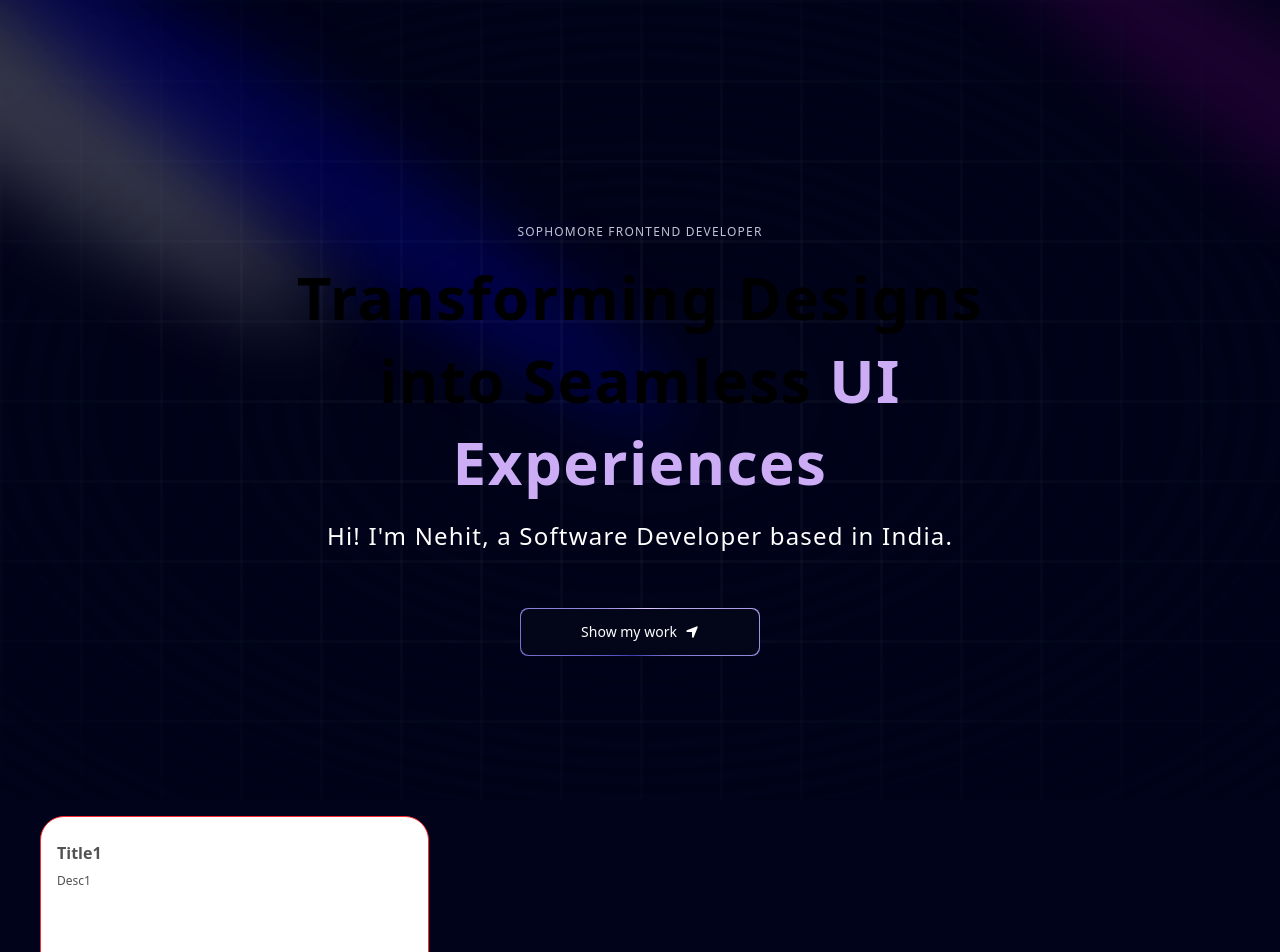
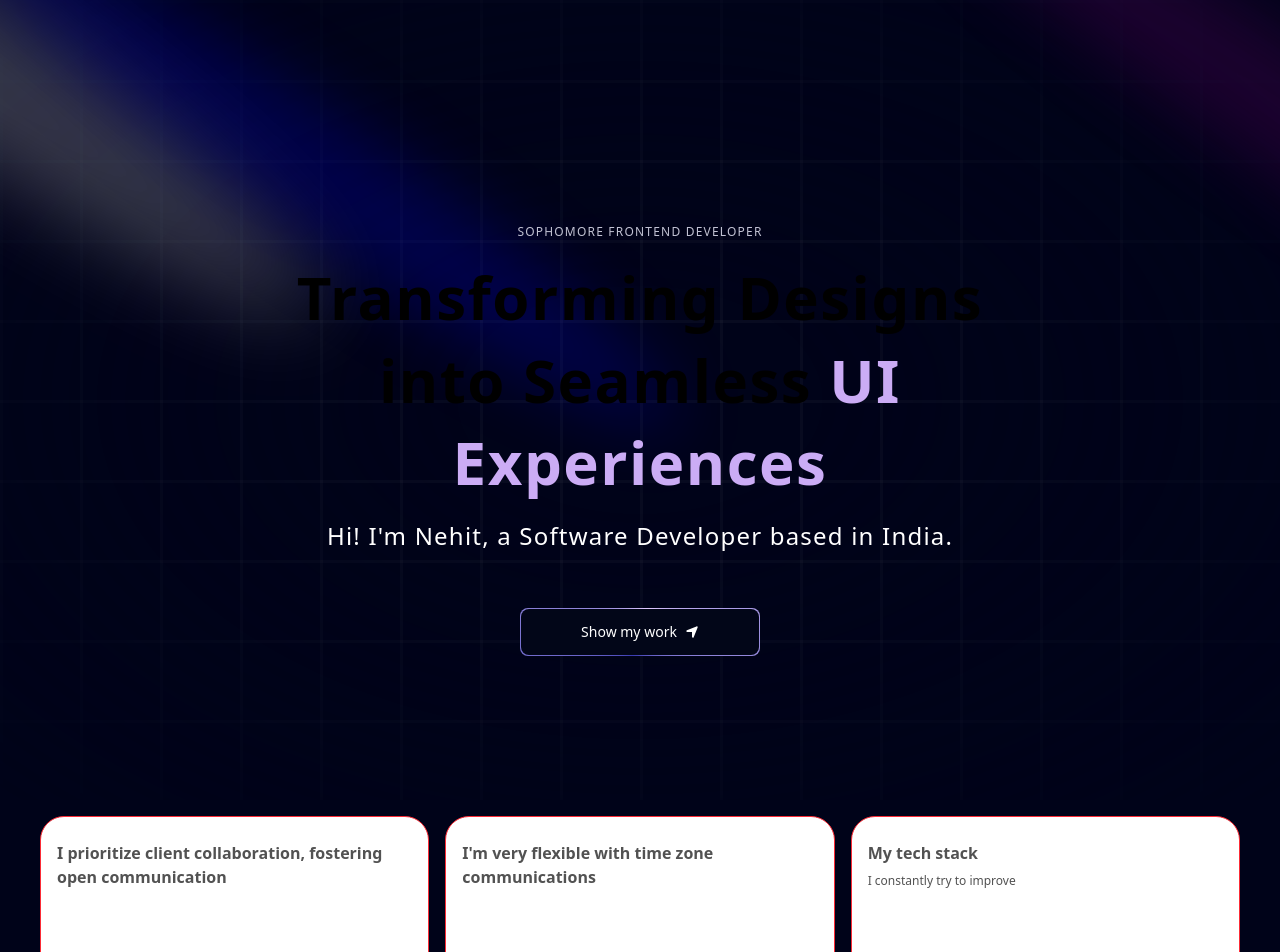
Before and after one commit to NehitPahuja/mini-portfolio, a Next.js app: page / in a window 1280 px wide. Shown: the top 952 px of the page. Built offline with nearby package versions, Linux system fonts and the light colour scheme.

Commit message:
fifth commit

```diff
--- a/components/Grid.tsx
+++ b/components/Grid.tsx
@@ -1,15 +1,15 @@
 import React from "react";
-import { BentoGrid } from "./ui/bento-grid";
-import { BentoGridItem } from "./ui/bento-grid";
+import { BentoGrid, BentoGridItem } from "./ui/bento-grid";
+import { gridItems } from "@/data";
 
 const Grid = () => {
     return (
         <section id="about">
             <BentoGrid>
-                {[{ title: "Title1", description: "Desc1", id: 1 }].map((item, i) => (
+                {gridItems.map((item) => (
                     <BentoGridItem
                         id={item.id}
-                        key={i}
+                        key={item.id}
                         title={item.title}
                         description={item.description}
                     />
--- /dev/null
+++ b/data/index.ts
@@ -0,0 +1,217 @@
+export const navItems = [
+    { name: "About", link: "#about" },
+    { name: "Projects", link: "#projects" },
+    { name: "Testimonials", link: "#testimonials" },
+    { name: "Contact", link: "#contact" },
+];
+
+export const gridItems = [
+    {
+        id: 1,
+        title: "I prioritize client collaboration, fostering open communication ",
+        description: "",
+        className: "lg:col-span-3 md:col-span-6 md:row-span-4 lg:min-h-[60vh]",
+        imgClassName: "w-full h-full",
+        titleClassName: "justify-end",
+        img: "/b1.svg",
+        spareImg: "",
+    },
+    {
+        id: 2,
+        title: "I'm very flexible with time zone communications",
+        description: "",
+        className: "lg:col-span-2 md:col-span-3 md:row-span-2",
+        imgClassName: "",
+        titleClassName: "justify-start",
+        img: "",
+        spareImg: "",
+    },
+    {
+        id: 3,
+        title: "My tech stack",
+        description: "I constantly try to improve",
+        className: "lg:col-span-2 md:col-span-3 md:row-span-2",
+        imgClassName: "",
+        titleClassName: "justify-center",
+        img: "",
+        spareImg: "",
+    },
+    {
+        id: 4,
+        title: "Tech enthusiast with a passion for development.",
+        description: "",
+        className: "lg:col-span-2 md:col-span-3 md:row-span-1",
+        imgClassName: "",
+        titleClassName: "justify-start",
+        img: "/grid.svg",
+        spareImg: "/b4.svg",
+    },
+
+    {
+        id: 5,
+        title: "Currently building a JS Animation library",
+        description: "The Inside Scoop",
+        className: "md:col-span-3 md:row-span-2",
+        imgClassName: "absolute right-0 bottom-0 md:w-96 w-60",
+        titleClassName: "justify-center md:justify-start lg:justify-center",
+        img: "/b5.svg",
+        spareImg: "/grid.svg",
+    },
+    {
+        id: 6,
+        title: "Do you want to start a project together?",
+        description: "",
+        className: "lg:col-span-2 md:col-span-3 md:row-span-1",
+        imgClassName: "",
+        titleClassName: "justify-center md:max-w-full max-w-60 text-center",
+        img: "",
+        spareImg: "",
+    },
+];
+
+export const projects = [
+    {
+        id: 1,
+        title: "3D Solar System Planets to Explore",
+        des: "Explore the wonders of our solar system with this captivating 3D simulation of the planets using Three.js.",
+        img: "/p1.svg",
+        iconLists: ["/re.svg", "/tail.svg", "/ts.svg", "/three.svg", "/fm.svg"],
+        link: "https://github.com/adrianhajdin?tab=repositories",
+    },
+    {
+        id: 2,
+        title: "Yoom - Video Conferencing App",
+        des: "Simplify your video conferencing experience with Yoom. Seamlessly connect with colleagues and friends.",
+        img: "/p2.svg",
+        iconLists: ["/next.svg", "/tail.svg", "/ts.svg", "/stream.svg", "/c.svg"],
+        link: "https://github.com/adrianhajdin/zoom-clone",
+    },
+    {
+        id: 3,
+        title: "AI Image SaaS - Canva Application",
+        des: "A REAL Software-as-a-Service app with AI features and a payments and credits system using the latest tech stack.",
+        img: "/p3.svg",
+        iconLists: ["/re.svg", "/tail.svg", "/ts.svg", "/three.svg", "/c.svg"],
+        link: "https://github.com/adrianhajdin/ai_saas_app",
+    },
+    {
+        id: 4,
+        title: "Animated Apple Iphone 3D Website",
+        des: "Recreated the Apple iPhone 15 Pro website, combining GSAP animations and Three.js 3D effects..",
+        img: "/p4.svg",
+        iconLists: ["/next.svg", "/tail.svg", "/ts.svg", "/three.svg", "/gsap.svg"],
+        link: "https://github.com/adrianhajdin/iphone",
+    },
+];
+
+export const testimonials = [
+    {
+        quote:
+            "Collaborating with Adrian was an absolute pleasure. His professionalism, promptness, and dedication to delivering exceptional results were evident throughout our project. Adrian's enthusiasm for every facet of development truly stands out. If you're seeking to elevate your website and elevate your brand, Adrian is the ideal partner.",
+        name: "Michael Johnson",
+        title: "Director of AlphaStream Technologies",
+    },
+    {
+        quote:
+            "Collaborating with Adrian was an absolute pleasure. His professionalism, promptness, and dedication to delivering exceptional results were evident throughout our project. Adrian's enthusiasm for every facet of development truly stands out. If you're seeking to elevate your website and elevate your brand, Adrian is the ideal partner.",
+        name: "Michael Johnson",
+        title: "Director of AlphaStream Technologies",
+    },
+    {
+        quote:
+            "Collaborating with Adrian was an absolute pleasure. His professionalism, promptness, and dedication to delivering exceptional results were evident throughout our project. Adrian's enthusiasm for every facet of development truly stands out. If you're seeking to elevate your website and elevate your brand, Adrian is the ideal partner.",
+        name: "Michael Johnson",
+        title: "Director of AlphaStream Technologies",
+    },
+    {
+        quote:
+            "Collaborating with Adrian was an absolute pleasure. His professionalism, promptness, and dedication to delivering exceptional results were evident throughout our project. Adrian's enthusiasm for every facet of development truly stands out. If you're seeking to elevate your website and elevate your brand, Adrian is the ideal partner.",
+        name: "Michael Johnson",
+        title: "Director of AlphaStream Technologies",
+    },
+    {
+        quote:
+            "Collaborating with Adrian was an absolute pleasure. His professionalism, promptness, and dedication to delivering exceptional results were evident throughout our project. Adrian's enthusiasm for every facet of development truly stands out. If you're seeking to elevate your website and elevate your brand, Adrian is the ideal partner.",
+        name: "Michael Johnson",
+        title: "Director of AlphaStream Technologies",
+    },
+];
+
+export const companies = [
+    {
+        id: 1,
+        name: "cloudinary",
+        img: "/cloud.svg",
+        nameImg: "/cloudName.svg",
+    },
+    {
+        id: 2,
+        name: "appwrite",
+        img: "/app.svg",
+        nameImg: "/appName.svg",
+    },
+    {
+        id: 3,
+        name: "HOSTINGER",
+        img: "/host.svg",
+        nameImg: "/hostName.svg",
+    },
+    {
+        id: 4,
+        name: "stream",
+        img: "/s.svg",
+        nameImg: "/streamName.svg",
+    },
+    {
+        id: 5,
+        name: "docker.",
+        img: "/dock.svg",
+        nameImg: "/dockerName.svg",
+    },
+];
+
+export const workExperience = [
+    {
+        id: 1,
+        title: "Frontend Engineer Intern",
+        desc: "Assisted in the development of a web-based platform using React.js, enhancing interactivity.",
+        className: "md:col-span-2",
+        thumbnail: "/exp1.svg",
+    },
+    {
+        id: 2,
+        title: "Mobile App Dev - JSM Tech",
+        desc: "Designed and developed mobile app for both iOS & Android platforms using React Native.",
+        className: "md:col-span-2", // change to md:col-span-2
+        thumbnail: "/exp2.svg",
+    },
+    {
+        id: 3,
+        title: "Freelance App Dev Project",
+        desc: "Led the dev of a mobile app for a client, from initial concept to deployment on app stores.",
+        className: "md:col-span-2", // change to md:col-span-2
+        thumbnail: "/exp3.svg",
+    },
+    {
+        id: 4,
+        title: "Lead Frontend Developer",
+        desc: "Developed and maintained user-facing features using modern frontend technologies.",
+        className: "md:col-span-2",
+        thumbnail: "/exp4.svg",
+    },
+];
+
+export const socialMedia = [
+    {
+        id: 1,
+        img: "/git.svg",
+    },
+    {
+        id: 2,
+        img: "/twit.svg",
+    },
+    {
+        id: 3,
+        img: "/link.svg",
+    },
+];
```
